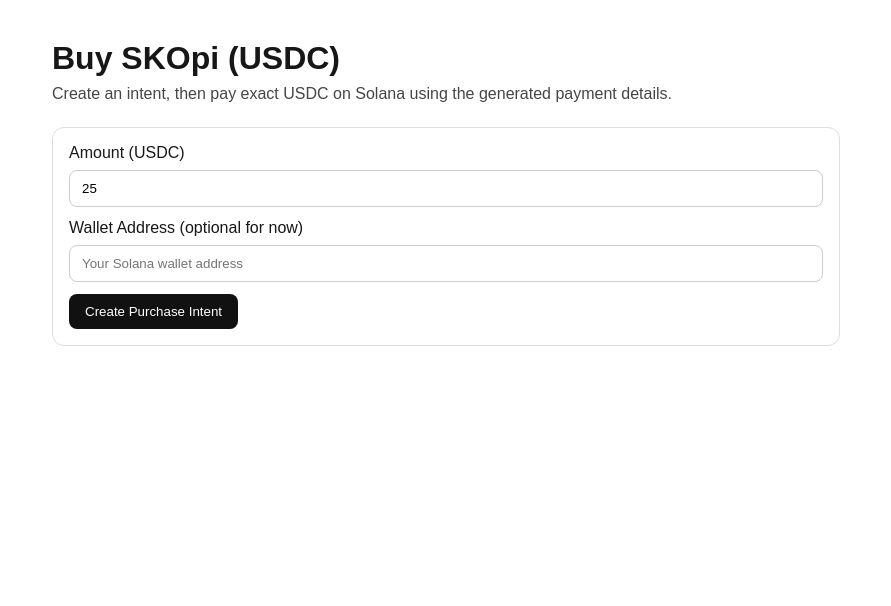
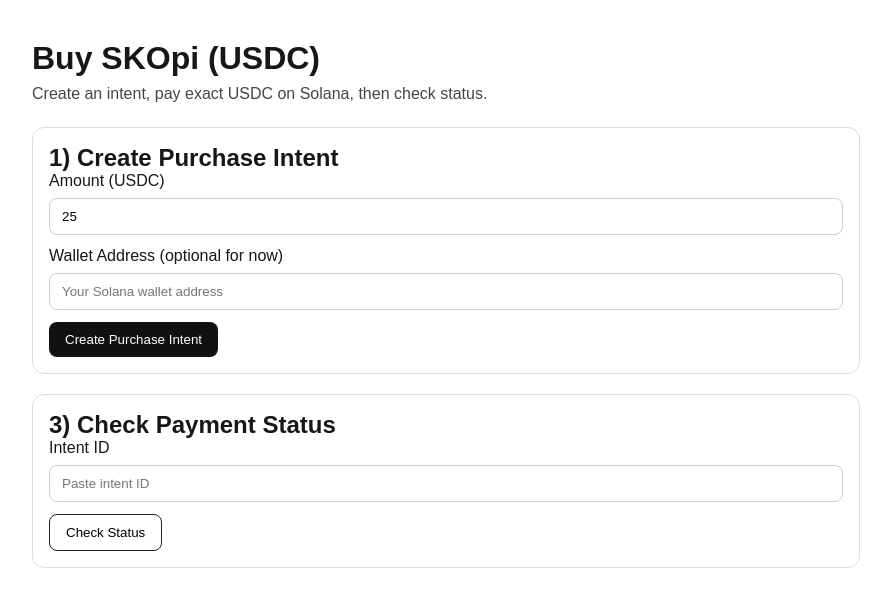
Before and after one commit to skopiLandToken/skopi, a Next.js app: page /buy in a window 1280 px wide. Shown: the top 606 px of the page, without its empty margins (194-1085 px from the left). Built offline with nearby package versions, Linux system fonts and the light colour scheme.

Commit message:
Add status checker flow to /buy page

```diff
--- a/src/app/buy/page.tsx
+++ b/src/app/buy/page.tsx
@@ -20,7 +20,9 @@ type Intent = {
   treasury_address: string;
   usdc_mint: string;
   reference_pubkey: string;
+  tx_signature?: string | null;
   created_at: string;
+  updated_at?: string;
 };
 
 function readTouch(key: string): Touch | null {
@@ -57,6 +59,11 @@ export default function BuyPage() {
   const [loading, setLoading] = useState(false);
   const [error, setError] = useState<string | null>(null);
   const [intent, setIntent] = useState<Intent | null>(null);
+
+  const [statusIntentId, setStatusIntentId] = useState("");
+  const [statusLoading, setStatusLoading] = useState(false);
+  const [statusError, setStatusError] = useState<string | null>(null);
+  const [statusData, setStatusData] = useState<Intent | null>(null);
 
   const payUrl = useMemo(() => (intent ? buildSolanaPayUrl(intent) : ""), [intent]);
 
@@ -111,10 +118,36 @@ export default function BuyPage() {
       }
 
       setIntent(data.intent);
+      setStatusIntentId(data.intent.id);
     } catch (e: any) {
       setError(e?.message || "Something went wrong");
     } finally {
       setLoading(false);
+    }
+  }
+
+  async function checkStatus() {
+    setStatusLoading(true);
+    setStatusError(null);
+    setStatusData(null);
+
+    try {
+      if (!statusIntentId.trim()) {
+        throw new Error("Enter an intent ID");
+      }
+
+      const res = await fetch(`/api/purchase-intents/${statusIntentId.trim()}/status`);
+      const data = await res.json();
+
+      if (!res.ok || !data.ok) {
+        throw new Error(data?.error || "Failed to fetch status");
+      }
+
+      setStatusData(data.intent);
+    } catch (e: any) {
+      setStatusError(e?.message || "Status check failed");
+    } finally {
+      setStatusLoading(false);
     }
   }
 
@@ -128,10 +161,10 @@ export default function BuyPage() {
   }
 
   return (
-    <main style={{ maxWidth: 820, margin: "40px auto", padding: "0 16px" }}>
+    <main style={{ maxWidth: 860, margin: "40px auto", padding: "0 16px" }}>
       <h1 style={{ fontSize: 32, marginBottom: 8 }}>Buy SKOpi (USDC)</h1>
       <p style={{ opacity: 0.8, marginBottom: 24 }}>
-        Create an intent, then pay exact USDC on Solana using the generated payment details.
+        Create an intent, pay exact USDC on Solana, then check status.
       </p>
 
       <div
@@ -139,9 +172,11 @@ export default function BuyPage() {
           border: "1px solid #ddd",
           borderRadius: 12,
           padding: 16,
-          marginBottom: 16,
+          marginBottom: 20,
         }}
       >
+        <h2 style={{ marginTop: 0 }}>1) Create Purchase Intent</h2>
+
         <label style={{ display: "block", marginBottom: 8 }}>Amount (USDC)</label>
         <input
           type="number"
@@ -213,14 +248,14 @@ export default function BuyPage() {
             background: "#f3fff5",
             borderRadius: 12,
             padding: 16,
+            marginBottom: 20,
           }}
         >
-          <h2 style={{ marginTop: 0 }}>Intent Created ✅</h2>
+          <h2 style={{ marginTop: 0 }}>2) Pay with Wallet ✅</h2>
           <p><strong>Intent ID:</strong> {intent.id}</p>
           <p><strong>Status:</strong> {intent.status}</p>
           <p><strong>Amount:</strong> {humanUsdc(intent.amount_usdc_atomic)} USDC</p>
           <p><strong>Treasury:</strong> {intent.treasury_address}</p>
-          <p><strong>USDC Mint:</strong> {intent.usdc_mint}</p>
           <p><strong>Reference:</strong> {intent.reference_pubkey}</p>
 
           <div style={{ display: "flex", gap: 10, flexWrap: "wrap", marginTop: 12 }}>
@@ -247,11 +282,82 @@ export default function BuyPage() {
           </div>
 
           <p style={{ marginTop: 14, marginBottom: 0 }}>
-            ⚠️ Send the <strong>exact USDC amount</strong> using this intent reference.
-            Payment confirmation checker comes next.
+            ⚠️ Send the <strong>exact USDC amount</strong> with this reference.
           </p>
         </div>
       )}
+
+      <div
+        style={{
+          border: "1px solid #ddd",
+          borderRadius: 12,
+          padding: 16,
+        }}
+      >
+        <h2 style={{ marginTop: 0 }}>3) Check Payment Status</h2>
+
+        <label style={{ display: "block", marginBottom: 8 }}>Intent ID</label>
+        <input
+          type="text"
+          value={statusIntentId}
+          onChange={(e) => setStatusIntentId(e.target.value)}
+          placeholder="Paste intent ID"
+          style={{
+            width: "100%",
+            padding: "10px 12px",
+            borderRadius: 8,
+            border: "1px solid #ccc",
+            marginBottom: 12,
+          }}
+        />
+
+        <button
+          onClick={checkStatus}
+          disabled={statusLoading}
+          style={{
+            padding: "10px 16px",
+            borderRadius: 8,
+            border: "1px solid #222",
+            cursor: "pointer",
+            background: "#fff",
+          }}
+        >
+          {statusLoading ? "Checking..." : "Check Status"}
+        </button>
+
+        {statusError && (
+          <div
+            style={{
+              border: "1px solid #f5b5b5",
+              background: "#fff5f5",
+              color: "#8a1c1c",
+              borderRadius: 12,
+              padding: 12,
+              marginTop: 12,
+            }}
+          >
+            {statusError}
+          </div>
+        )}
+
+        {statusData && (
+          <div
+            style={{
+              border: "1px solid #cce7d0",
+              background: "#f3fff5",
+              borderRadius: 12,
+              padding: 12,
+              marginTop: 12,
+            }}
+          >
+            <p><strong>Status:</strong> {statusData.status}</p>
+            <p><strong>Intent ID:</strong> {statusData.id}</p>
+            <p><strong>Amount:</strong> {humanUsdc(statusData.amount_usdc_atomic)} USDC</p>
+            <p><strong>Reference:</strong> {statusData.reference_pubkey}</p>
+            <p><strong>Tx Signature:</strong> {statusData.tx_signature || "Not confirmed yet"}</p>
+          </div>
+        )}
+      </div>
     </main>
   );
 }
```
